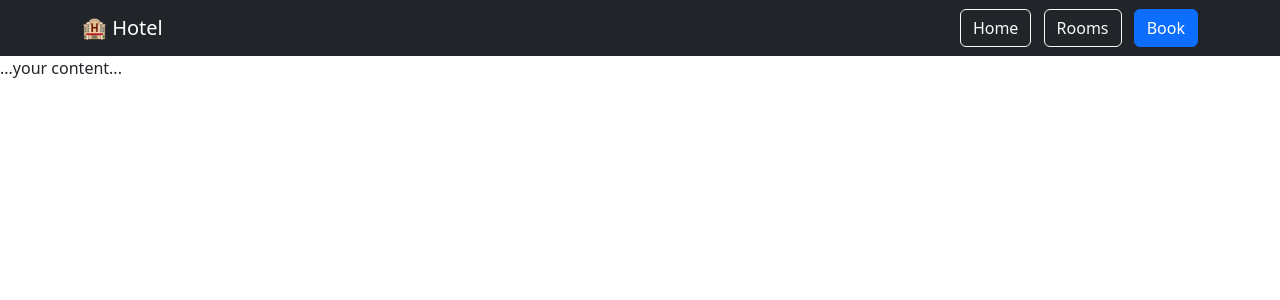
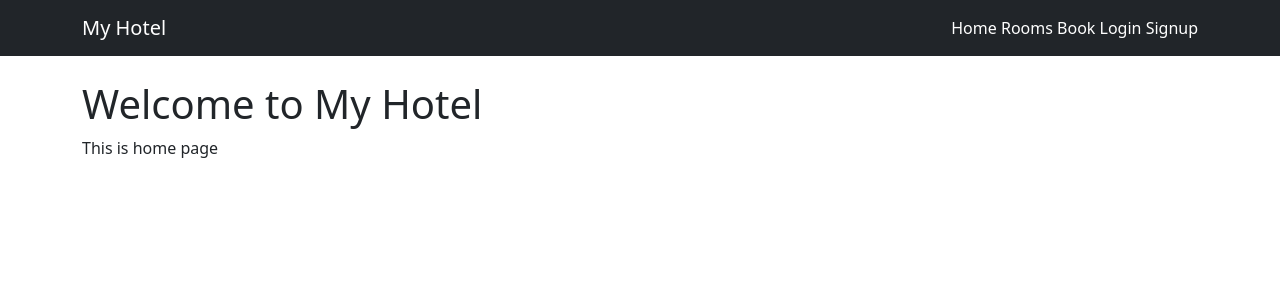
Before and after one commit to harshitmish/Hotel-management-project, a Django app: template hotel_project/booking/templates/booking/home.html in a window 1280 px wide. Shown: the top 300 px of the page. Run offline with Django 5.2, Linux system fonts and the light colour scheme; the template is opened without the code that fills it, so the values that code supplies are empty.

Commit message:
login setup

```diff
--- a/hotel_project/booking/templates/booking/base.html
+++ b/hotel_project/booking/templates/booking/base.html
@@ -10,6 +10,7 @@
 
     <!-- Custom CSS -->
     <link rel="stylesheet" href="{% static 'css/style.css' %}">
+
     <meta name="viewport" content="width=device-width, initial-scale=1.0">
 </head>
 
@@ -18,18 +19,31 @@
 <!-- 🔥 Navbar -->
 <nav class="navbar navbar-expand-lg navbar-dark bg-dark">
   <div class="container">
-    <a class="navbar-brand" href="/">🏨 Hotel</a>
+
+    <a class="navbar-brand" href="/">My Hotel</a>
 
     <div>
-      <a class="btn btn-outline-light me-2" href="/">Home</a>
-      <a class="btn btn-outline-light me-2" href="/rooms/">Rooms</a>
-      <a class="btn btn-primary" href="/book/">Book</a>
+        <a class="nav-link d-inline text-white" href="/">Home</a>
+        <a class="nav-link d-inline text-white" href="/rooms/">Rooms</a>
+        <a class="nav-link d-inline text-white" href="/book/">Book</a>
+
+        {% if user.is_authenticated %}
+            <a class="nav-link d-inline text-white" href="/my-bookings/">My Bookings</a>
+            <span class="text-white">Welcome, {{ user.username }}</span>
+            <a class="nav-link d-inline text-white" href="/logout/">Logout</a>
+        {% else %}
+            <a class="nav-link d-inline text-white" href="/login/">Login</a>
+            <a class="nav-link d-inline text-white" href="/signup/">Signup</a>
+        {% endif %}
     </div>
+
   </div>
 </nav>
 
 <!-- Page Content -->
-{% block content %}{% endblock %}
+<div class="container mt-4">
+    {% block content %}{% endblock %}
+</div>
 
 </body>
 </html>
--- a/hotel_project/booking/templates/booking/home.html
+++ b/hotel_project/booking/templates/booking/home.html
@@ -1,79 +1,8 @@
 {% extends 'booking/base.html' %}
+
 {% block content %}
-...your content...
+
+<h1>Welcome to My Hotel</h1>
+<p>This is home page</p>
+
 {% endblock %}
-<!DOCTYPE html>
-<html>
-<head>
-    <title>Hotel Management</title>
-    <style>
-        body {
-            margin: 0;
-            font-family: Arial;
-        }
-
-        .navbar {
-            background: black;
-            color: white;
-            padding: 15px;
-            display: flex;
-            justify-content: space-between;
-        }
-
-        .navbar a {
-            color: white;
-            text-decoration: none;
-            margin: 0 10px;
-        }
-
-        .hero {
-            height: 400px;
-            background: url('https://images.unsplash.com/photo-1566073771259-6a8506099945') no-repeat center/cover;
-            display: flex;
-            align-items: center;
-            justify-content: center;
-            color: white;
-            font-size: 40px;
-            font-weight: bold;
-        }
-
-        .section {
-            padding: 40px;
-            text-align: center;
-        }
-
-        .btn {
-            padding: 10px 20px;
-            background: orange;
-            border: none;
-            cursor: pointer;
-            font-size: 16px;
-        }
-    </style>
-</head>
-<body>
-
-    <!-- Navbar -->
-    <div class="navbar">
-        <div><b>My Hotel</b></div>
-        <div>
-            <a href="#">Home</a>
-            <a href="#">Rooms</a>
-            <a href="#">Booking</a>
-            <a href="#">Login</a>
-        </div>
-    </div>
-<!-- hero section -->
-   <div class="section">
-    <h2>Book Your Stay Now</h2>
-    <p>Best rooms at best price</p>
-
-    <a href="/book/">
-    <button class="btn">Book Now</button>
-</a>
-
-    <!-- 👇 new button -->
-    <a href="/rooms/">
-        <button class="btn">View Rooms 🏨</button>
-    </a>
-</div>
--- /dev/null
+++ b/hotel_project/booking/templates/booking/login.html
@@ -0,0 +1,6 @@
+<form method="POST">
+    {% csrf_token %}
+    <input name="username" placeholder="Username">
+    <input name="password" type="password" placeholder="Password">
+    <button>Login</button>
+</form>
--- a/hotel_project/booking/urls.py
+++ b/hotel_project/booking/urls.py
@@ -5,4 +5,10 @@ urlpatterns = [
     path('', views.home, name='home'),
     path('rooms/', views.rooms, name='rooms'),
     path('book/', views.book_room, name='book_room'),
+
+    # authentication
+    path('signup/', views.signup, name='signup'),
+    path('login/', views.user_login, name='login'),
+    path('logout/', views.user_logout, name='logout'),
+    path('my-bookings/', views.my_bookings, name='my_bookings'),
 ]
--- a/hotel_project/hotel_project/__init__.py
+++ b/hotel_project/hotel_project/__init__.py
@@ -0,0 +1,2 @@
+import pymysql
+pymysql.install_as_MySQLdb()
--- a/hotel_project/hotel_project/settings.py
+++ b/hotel_project/hotel_project/settings.py
@@ -12,6 +12,7 @@ https://docs.djangoproject.com/en/6.0/ref/settings/
 
 from pathlib import Path
 import os
+
 # Build paths inside the project like this: BASE_DIR / 'subdir'.
 BASE_DIR = Path(__file__).resolve().parent.parent
 
```
Also changed, not shown: hotel_project/booking/models.py (+5 -3 lines), hotel_project/booking/templates/booking/booking.html (+1 -9 lines), hotel_project/booking/templates/booking/my_bookings.html (added, +33 -0 lines), hotel_project/booking/templates/booking/signup.html (added, +9 -0 lines), hotel_project/booking/views.py (+57 -33 lines), hotel_project/booking/migrations/0003_remove_booking_name_booking_user.py (added), hotel_project/db.sqlite3.
